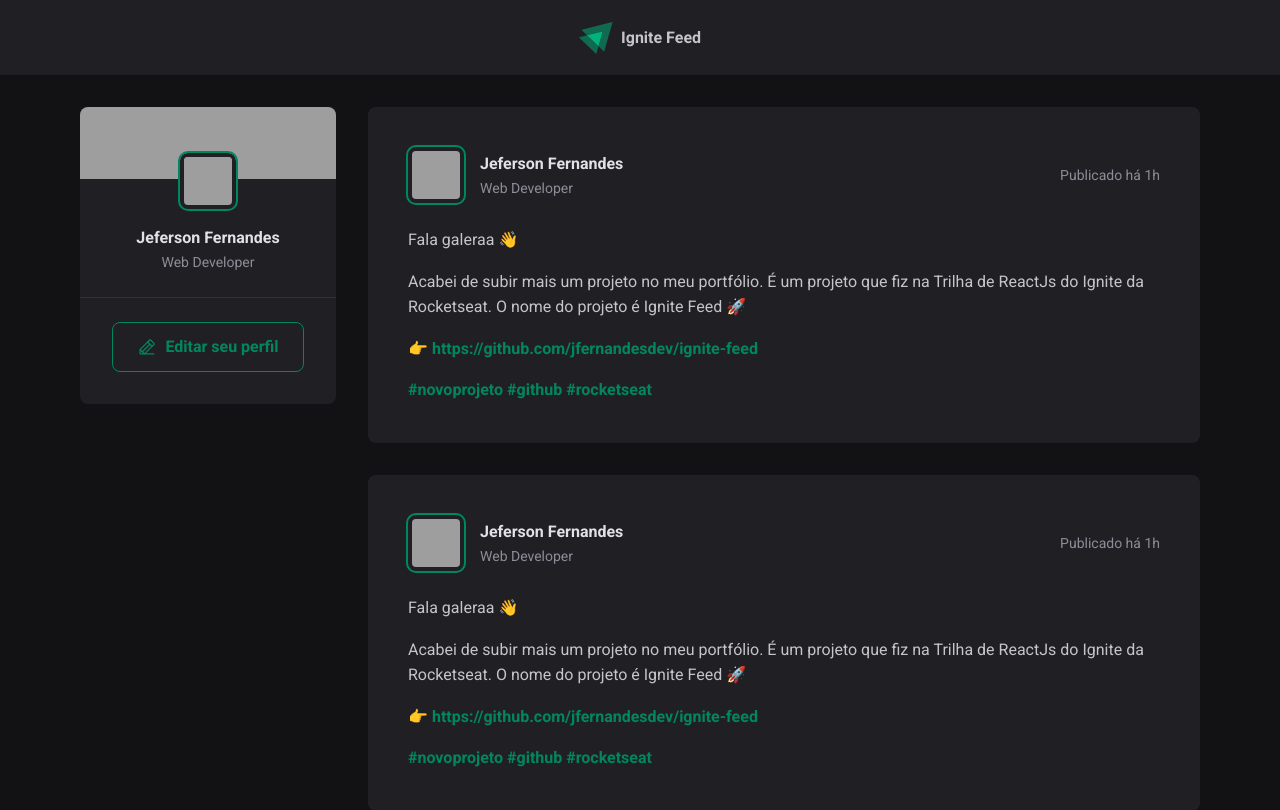
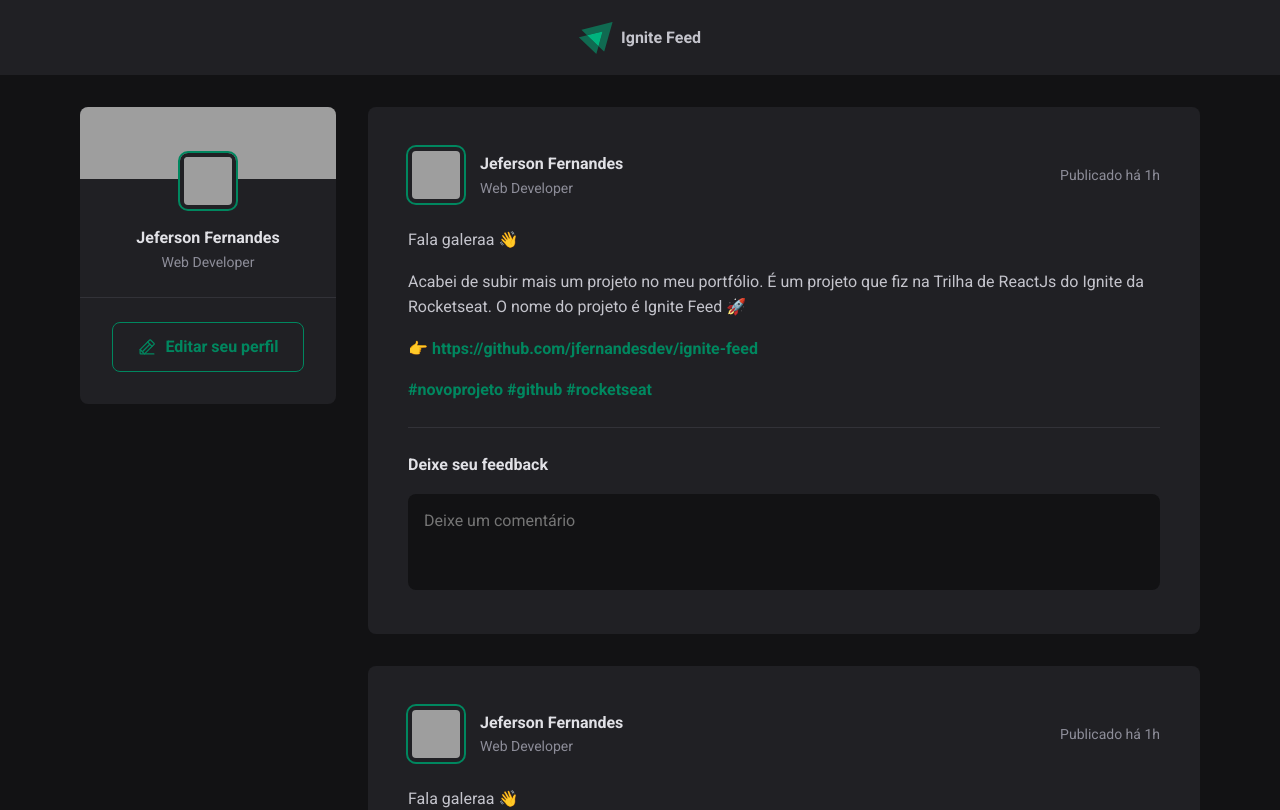
Before and after one commit to jfernandesdev/ignite-feed, a React (Vite) app: page / in a window 1280 px wide. Shown: the top 810 px of the page. Built offline with nearby package versions, Linux system fonts and the light colour scheme; grey boxes are pictures that could not be loaded.

Commit message:
FEAT: comment form component

```diff
--- /dev/null
+++ b/src/components/CommentForm/index.jsx
@@ -0,0 +1,15 @@
+import styles from './styles.module.scss'
+
+export function CommentForm() {
+  return(
+    <form className={styles.commentForm}>
+      <strong>Deixe seu feedback</strong>
+
+      <textarea placeholder="Deixe um comentário" />
+
+      <footer>
+        <button type="submit">Publicar</button>
+      </footer>
+    </form>
+  )
+}
--- /dev/null
+++ b/src/components/CommentForm/styles.module.scss
@@ -0,0 +1,50 @@
+.commentForm {
+  width: 100%;
+  margin-top: 1.5rem;
+  padding-top: 1.5rem;
+  border-top: 1px solid var(--gray-600);
+
+  > strong {
+    line-height: 1.6;
+    color: var(--gray-100);
+  }
+
+  textarea {
+    width: 100%;
+    background: var(--gray-900);
+    border: 0;
+    resize: none;
+    height: 6rem;
+    padding: 1rem;
+    border-radius: 8px;
+    color: var(--gray-100);
+    line-height: 1.4;
+    margin-top: 1rem;
+  }
+
+  footer {
+    visibility: hidden;
+    max-height: 0;
+  }
+
+  &:focus-within footer {
+    visibility: visible;
+    max-height: none;
+  }
+
+  button[type=submit] {
+    padding: 1rem 1.5rem;
+    margin-top: 1rem;
+    background: var(--green-500);
+    color: var(--white);
+    font-weight: bold;
+    border: 0;
+    border-radius: 8px;
+    cursor: pointer;
+    transition: background-color 0.1s;
+
+    &:hover {
+      background: var(--green-300);
+    }
+  }
+}
--- a/src/components/Post/index.jsx
+++ b/src/components/Post/index.jsx
@@ -1,3 +1,5 @@
+import { CommentForm } from '../CommentForm'
+
 import styles from './styles.module.scss'
 
 const post = {
@@ -34,6 +36,8 @@
         <a href="#">#rocketseat</a>
       </p>
       </div>
+
+      <CommentForm />
    </article>
   )
 }
--- a/src/global.scss
+++ b/src/global.scss
@@ -1,16 +1,20 @@
 :root {
-  --white: #FFFFFF;
+  --white: #ffffff;
 
-  --gray-100: #E1E1E6;
-  --gray-300: #C4C4CC;
-  --gray-400: #8D8D99;
+  --gray-100: #e1e1e6;
+  --gray-300: #c4c4cc;
+  --gray-400: #8d8d99;
   --gray-600: #323238;
-  --gray-700: #29292E;
+  --gray-700: #29292e;
   --gray-800: #202024;
   --gray-900: #121214;
 
-  --green-300: #00B37E;
+  --green-300: #00b37e;
   --green-500: #00875f;
+}
+:focus {
+  outline: transparent;
+  box-shadow: 0 0 0 2px var(--green-500);
 }
 
 * {
@@ -29,9 +33,26 @@
   background: var(--gray-900);
   color: var(--gray-300);
   -webkit-font-smoothing: antialiased;
+
+  &::-webkit-scrollbar {
+    width: 12px;
+  }
+
+  &::-webkit-scrollbar-track {
+    background: transparent;
+  }
+
+  &::-webkit-scrollbar-thumb {
+    background-color: var(--gray-300);
+    border-radius: 20px;
+    border: 3px solid var(--gray-900);
+  }
 }
 
-body, input, textarea, button {
+body,
+input,
+textarea,
+button {
   font-family: 'Roboto', sans-serif;
   font-weight: 400;
   font-size: 1rem;
```
